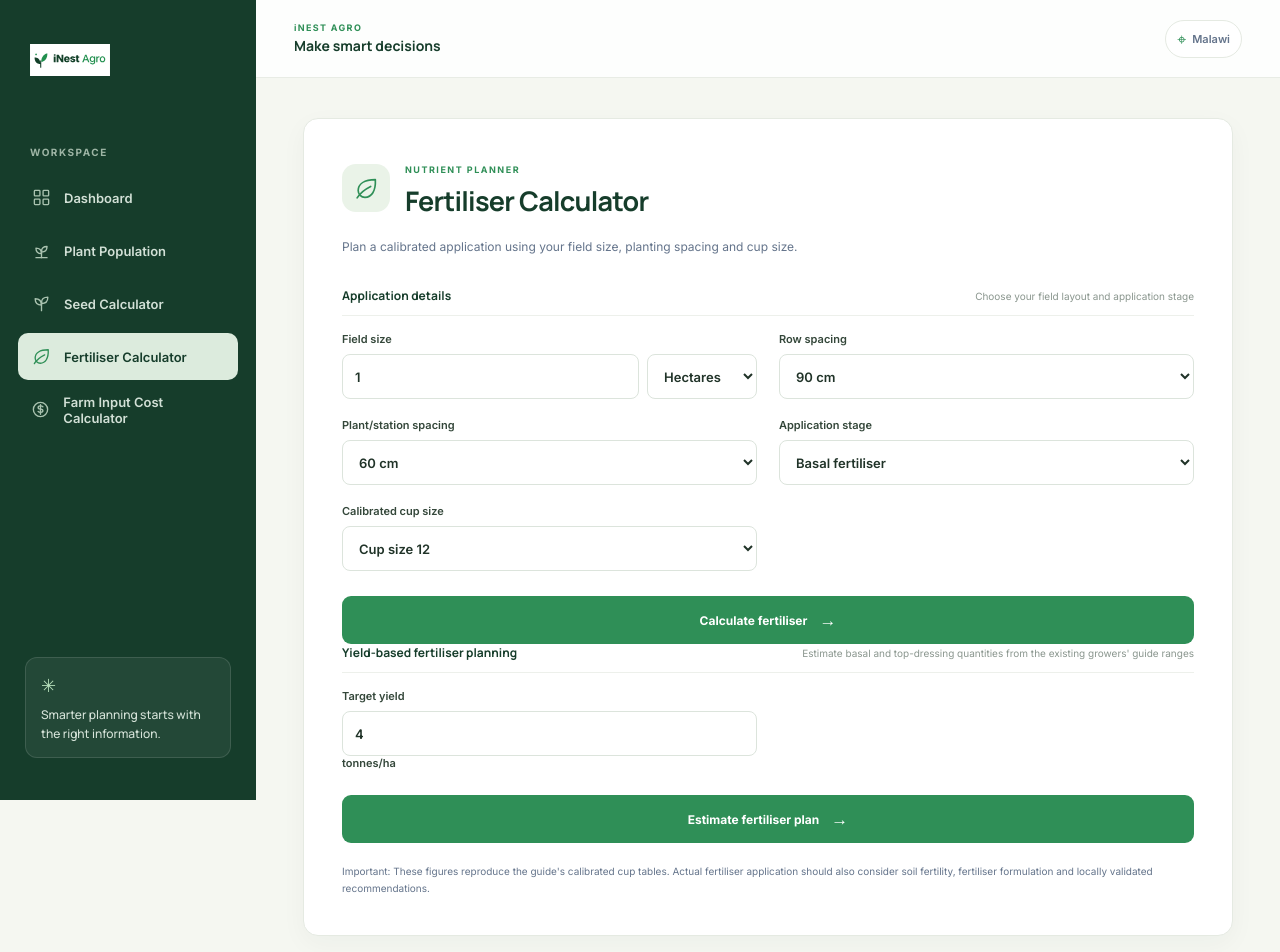
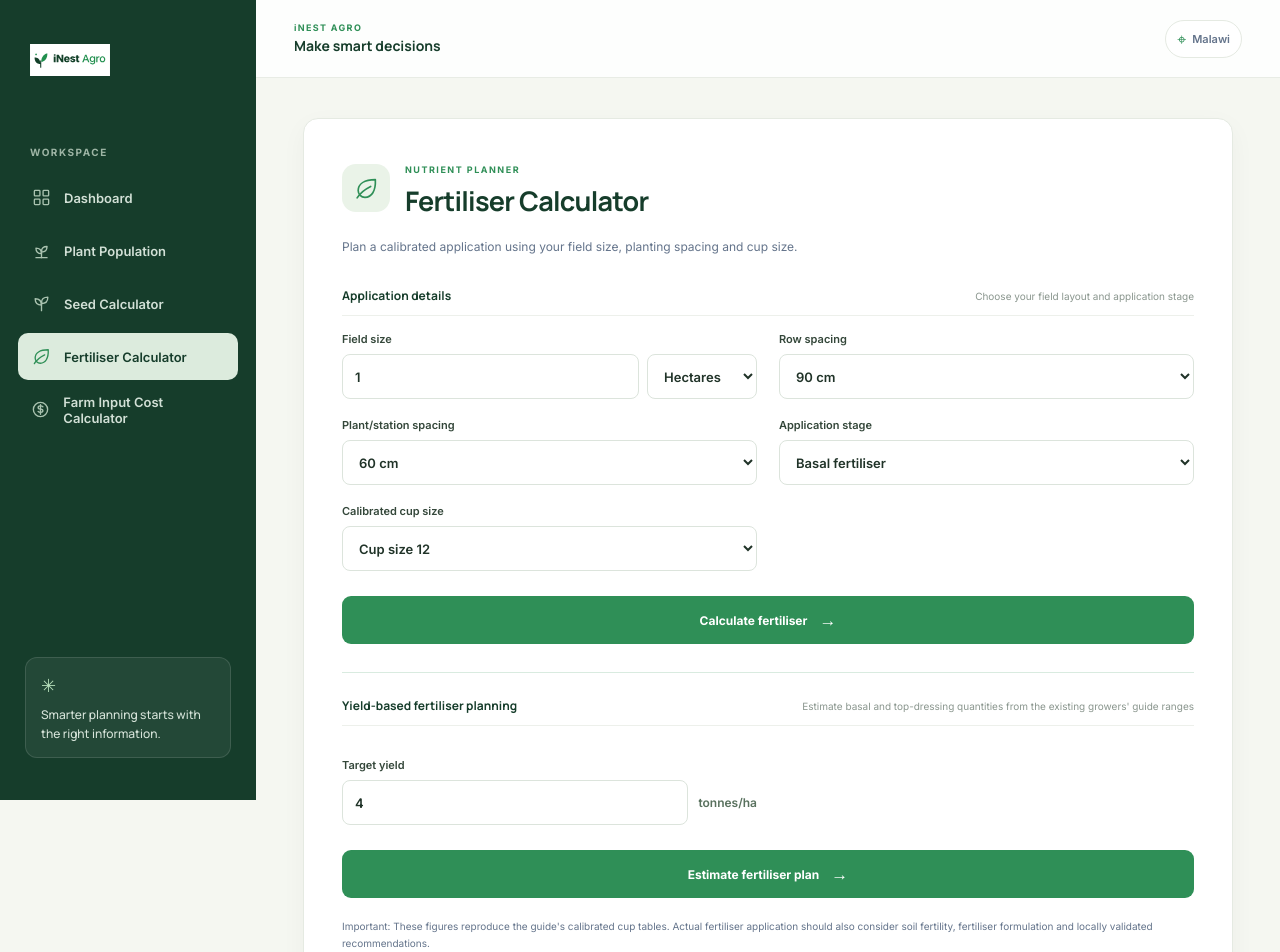
Before and after one commit to wmlauzi/Maizeplan, a React (Vite) app: page /fertiliser-calculator in a window 1280 px wide. Shown: the top 952 px of the page. Built offline with nearby package versions, Linux system fonts and the light colour scheme.

Commit message:
Style yield-based fertiliser planning results

```diff
--- a/src/components/FertiliserCalculator.css
+++ b/src/components/FertiliserCalculator.css
@@ -51,3 +51,69 @@
     min-height: 72px;
   }
 }
+
+
+.fertiliser-guide-planner {
+  display: grid;
+  gap: 16px;
+  margin-top: 28px;
+  padding-top: 24px;
+  border-top: 1px solid rgb(47 143 87 / 18%);
+}
+
+.fertiliser-guide-planner .input-with-unit {
+  display: flex;
+  align-items: center;
+  gap: 10px;
+}
+
+.fertiliser-guide-planner .input-with-unit span {
+  color: #59715e;
+  font-size: 12px;
+  white-space: nowrap;
+}
+
+.guide-range-grid {
+  display: grid;
+  grid-template-columns: repeat(2, minmax(0, 1fr));
+  gap: 12px;
+}
+
+.guide-range-card {
+  display: flex;
+  min-width: 0;
+  flex-direction: column;
+  gap: 9px;
+  padding: 16px;
+  border: 1px solid rgb(47 143 87 / 16%);
+  border-radius: 9px;
+  background: rgb(255 255 255 / 62%);
+}
+
+.guide-range-card > span {
+  color: #59715e;
+  font-size: 11px;
+}
+
+.guide-range-card strong {
+  color: var(--forest);
+  font-family: var(--heading-font);
+  font-size: clamp(18px, 2.5vw, 23px);
+}
+
+.guide-range-card small {
+  color: #526e59;
+  font-size: 11px;
+  line-height: 1.5;
+}
+
+.calculation-result .guide-source {
+  padding-top: 10px;
+  border-top: 1px solid rgb(47 143 87 / 13%);
+}
+
+@media (max-width: 767px) {
+  .guide-range-grid {
+    grid-template-columns: 1fr;
+  }
+}
```
